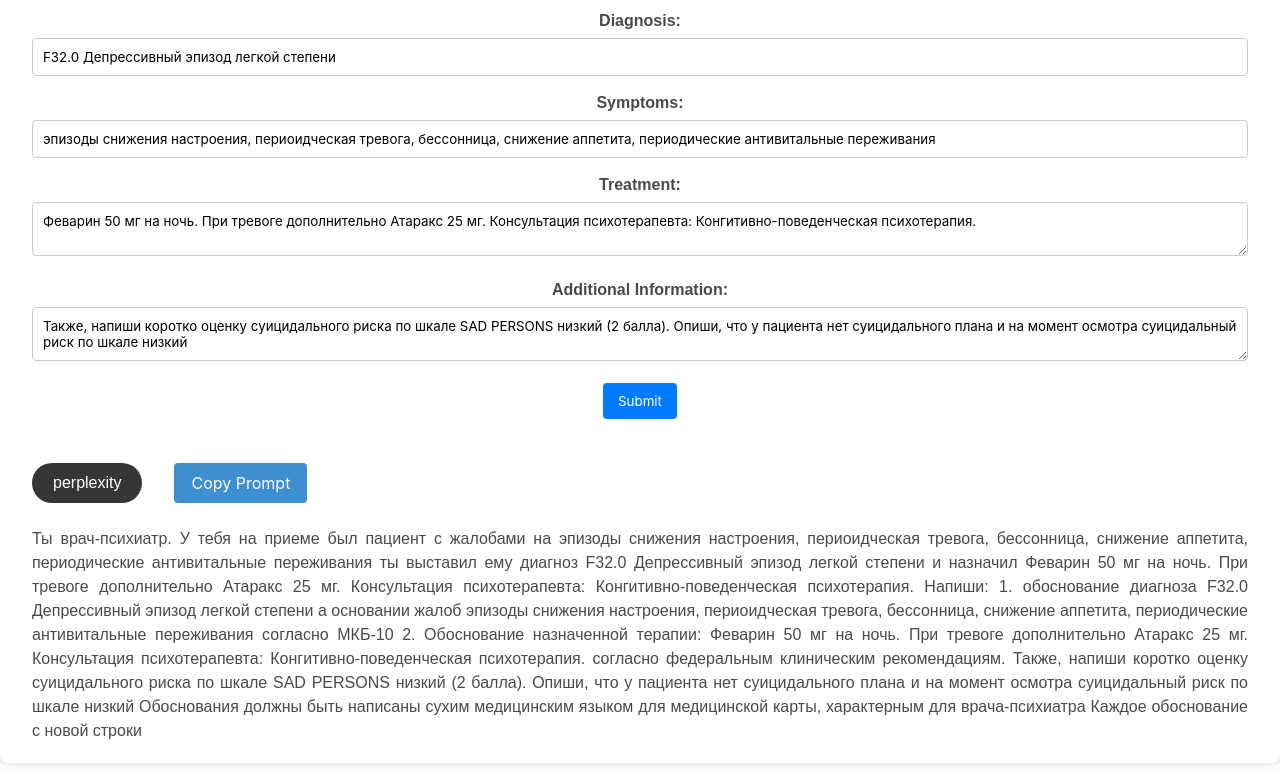
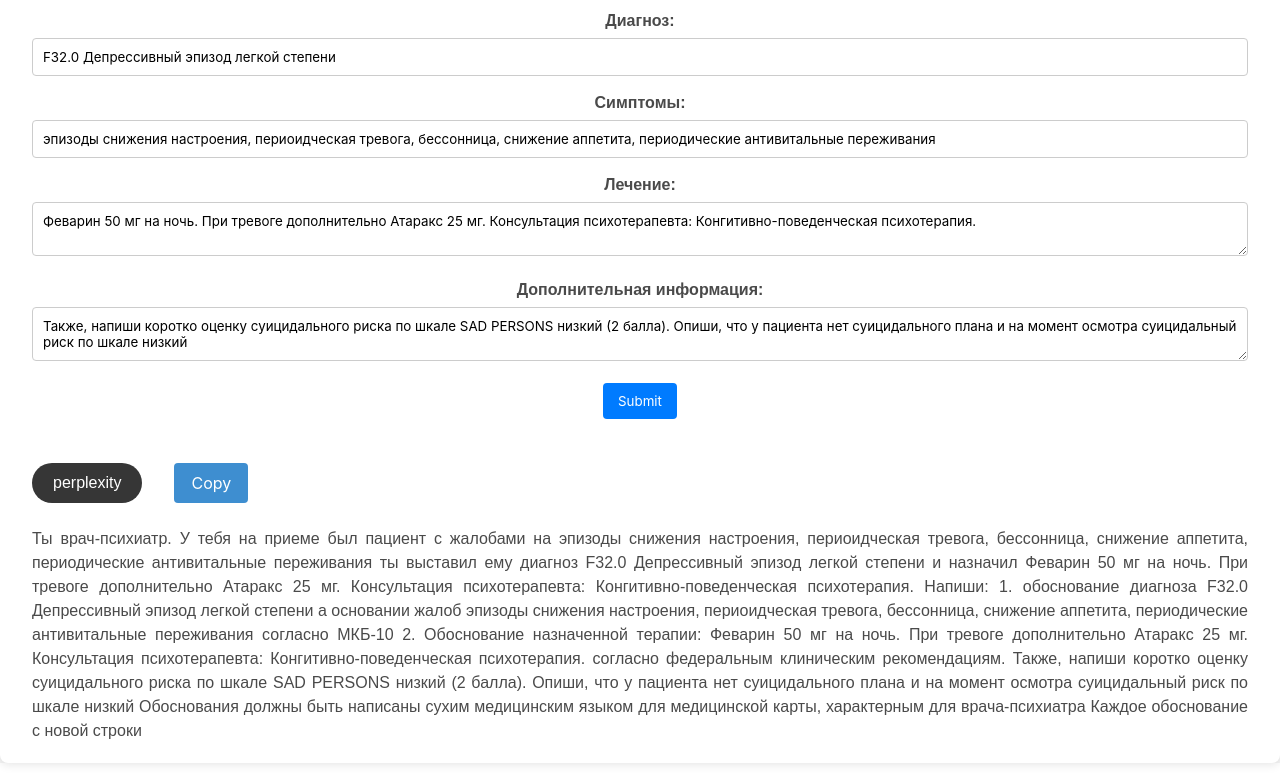
Before and after one commit to MaxTitkov/prompt, a plain HTML site: page f32.html in a window 1280 px wide. Shown: the part 155-938 px from the top of the page. Drawn offline with nearby package versions, Linux system fonts and the light colour scheme.

Commit message:
Update f32.html

```diff
--- a/f32.html
+++ b/f32.html
@@ -29,19 +29,19 @@
     <h1 class="is-size-2 is-size-4-mobile mb-3">Health Information Form</h1>
     <form action="/submit" method="post">
         <div class="form-group">
-            <label for="treatment">Diagnosis:</label>
+            <label for="treatment">Диагноз:</label>
             <input type="text" id="diagnosis" name="diagnosis" value="F32.0 Депрессивный эпизод легкой степени" placeholder="Provide ds..." required></textarea>
         </div>
         <div class="form-group">
-            <label for="symptoms">Symptoms:</label>
+            <label for="symptoms">Симптомы:</label>
             <input type="text" id="symptoms" name="symptoms" value="эпизоды снижения настроения, периоидческая тревога, бессонница, снижение аппетита, периодические антивитальные переживания" placeholder="Enter your symptoms here..." required>
         </div>
         <div class="form-group">
-            <label for="treatment">Treatment:</label>
+            <label for="treatment">Лечение:</label>
             <textarea id="treatment" name="treatment" placeholder="Describe the treatment..." required>Феварин 50 мг на ночь. При тревоге дополнительно Атаракс 25 мг. Консультация психотерапевта: Конгитивно-поведенческая психотерапия.</textarea>
         </div>
         <div class="form-group">
-            <label for="additional-info">Additional Information:</label>
+            <label for="additional-info">Дополнительная информация:</label>
             <textarea id="additional-info" name="additional-info" placeholder="Any other information..." required>Также, напиши коротко оценку суицидального риска по шкале SAD PERSONS низкий (2 балла). Опиши, что у пациента нет суицидального плана и на момент осмотра суицидальный риск по шкале низкий</textarea>
         </div>
         <button type="submit">Submit</button>
@@ -50,9 +50,9 @@
     <div class="prompt" id="promptElem">
         <div class="buttons">
             <a class="button is-dark is-rounded mr-4" href='https://www.perplexity.ai/'>perplexity</a>
-            <button class="button is-info ml-4" onclick="copyPromptText()">Copy Prompt</button>
+            <button class="button is-info ml-4" onclick="copyPromptText()">Copy</button>
         </div>
-        <!-- <button onclick="copyPromptText()">Copy Prompt</button> -->
+        <!-- <button onclick="copyPromptText()">Скопировать</button> -->
         <p id="promptText">Ты врач-психиатр. У тебя на приеме был пациент с жалобами на эпизоды снижения настроения, периоидческая тревога, бессонница, снижение аппетита, периодические антивитальные переживания ты выставил ему диагноз F32.0 Депрессивный эпизод легкой степени и назначил Феварин 50 мг на ночь. При тревоге дополнительно Атаракс 25 мг. Консультация психотерапевта: Конгитивно-поведенческая психотерапия.
         Напиши: 1. обоснование диагноза F32.0 Депрессивный эпизод легкой степени а основании жалоб эпизоды снижения настроения, периоидческая тревога, бессонница, снижение аппетита, периодические антивитальные переживания согласно МКБ-10
         2. Обоснование назначенной терапии: Феварин 50 мг на ночь. При тревоге дополнительно Атаракс 25 мг. Консультация психотерапевта: Конгитивно-поведенческая психотерапия. согласно федеральным клиническим рекомендациям.
```
